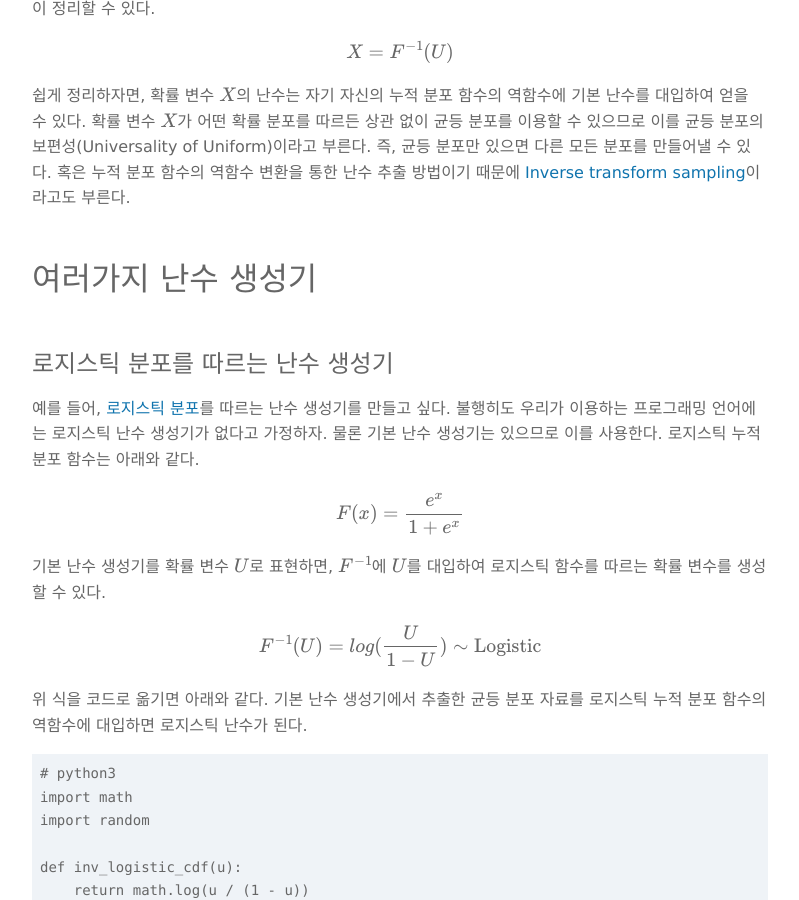
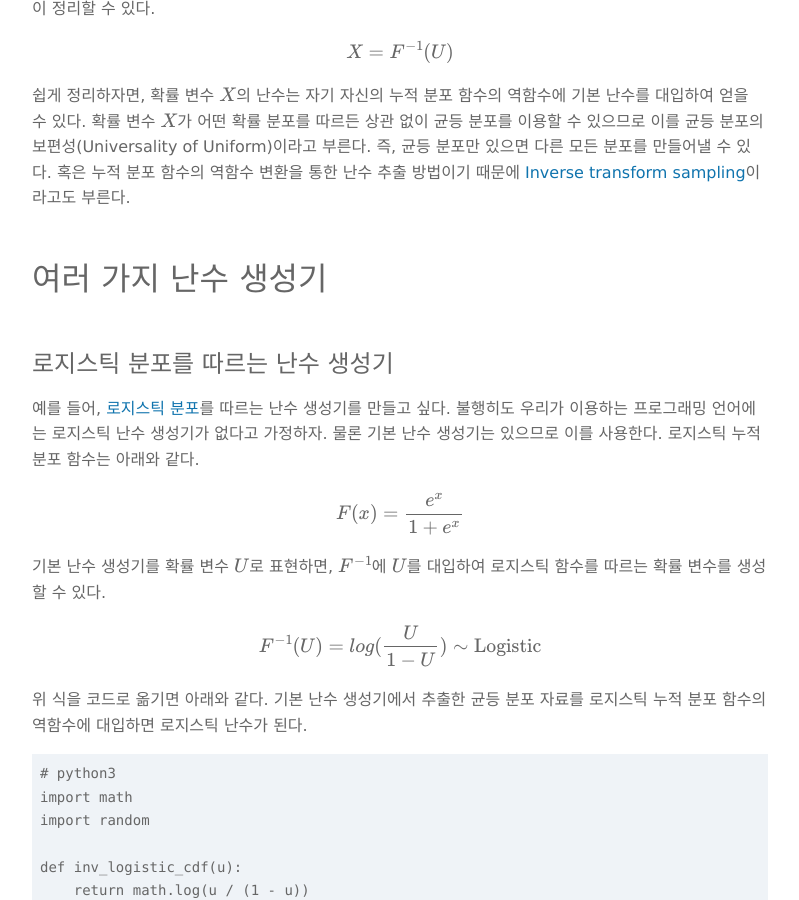
Before and after one commit to boxnwhiskr/boxnwhiskr.github.io, a Jekyll site: the page built from _posts/2017-04-13-how_to_make_random_number_generator_for_any_probability_distribution.markdown, in a window 1280 px wide and 900 px high, scrolled down 1610 px. Shown: the whole window, without its empty margins (240-1039 px from the left). Built offline with Jekyll 4.4.1, drawn with Linux system fonts in a browser that asks for light colours; nearby versions of some CDN libraries; some web fonts are replaced; formulas are drawn with MathJax 3.

Commit message:
Fix typo

```diff
--- a/_posts/2017-04-13-how_to_make_random_number_generator_for_any_probability_distribution.markdown
+++ b/_posts/2017-04-13-how_to_make_random_number_generator_for_any_probability_distribution.markdown
@@ -47,7 +47,7 @@ $$ X = F^{-1}(U)$$
 즉, 균등 분포만 있으면 다른 모든 분포를 만들어낼 수 있다.
 혹은 누적 분포 함수의 역함수 변환을 통한 난수 추출 방법이기 때문에 [Inverse transform sampling](https://en.wikipedia.org/wiki/Inverse_transform_sampling)이라고도 부른다.
 
-# 여러가지 난수 생성기
+# 여러 가지 난수 생성기
 
 ## 로지스틱 분포를 따르는 난수 생성기
 
```
